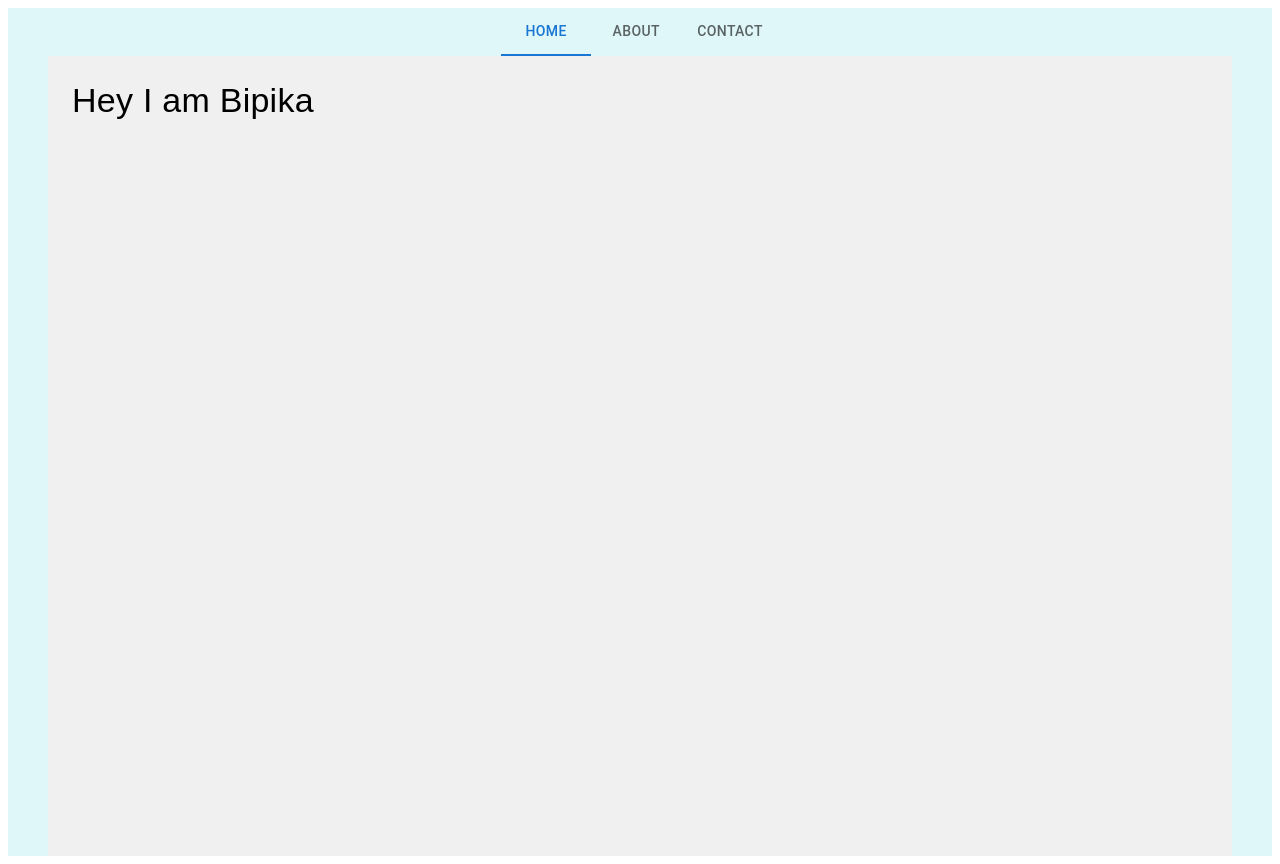
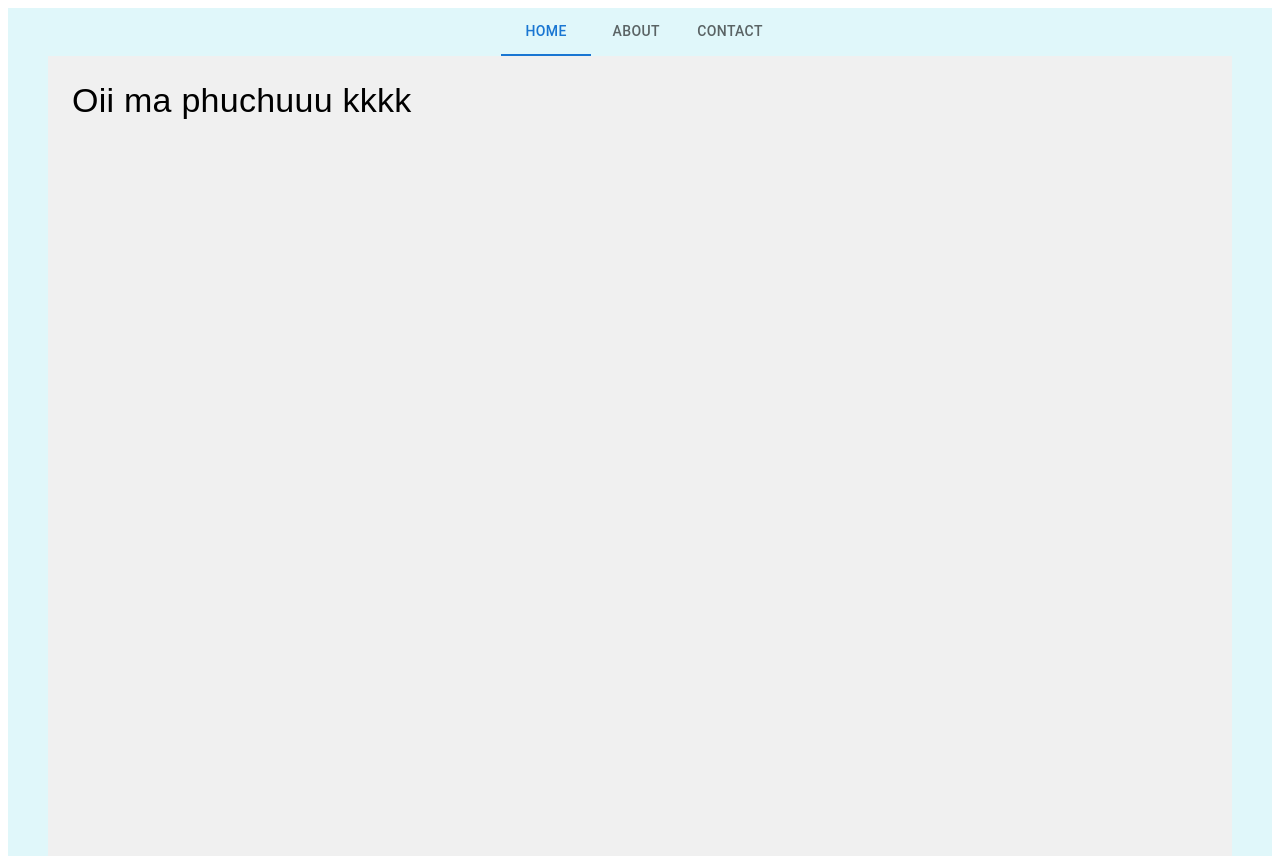
Before and after one commit to bipin-Pariyar2003/phuchuu_portfolio, a React (Vite) app: page / in a window 1280 px wide. Built offline with nearby package versions, Linux system fonts and the light colour scheme.

Commit message:
little change

```diff
--- a/src/components/Home/index.jsx
+++ b/src/components/Home/index.jsx
@@ -6,7 +6,7 @@ const Home = () => {
     <>
       <div sx={{ padding: "20px", textAlign: "center", backgroundColor: "#f0f0f0" }}>
         <Typography variant="h4" fontFamily={"fantasy"}>
-          Hey I am Bipika
+          Oii ma phuchuuu kkkk
         </Typography>
       </div>
     </>
```
